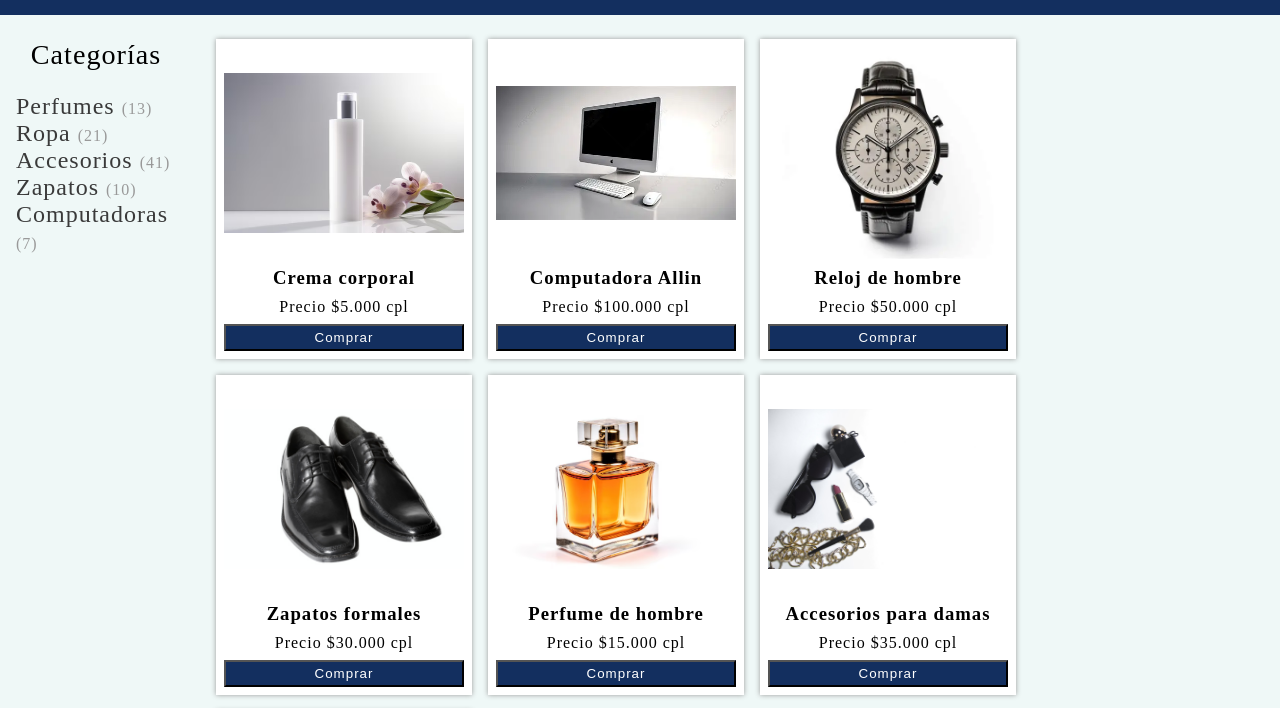
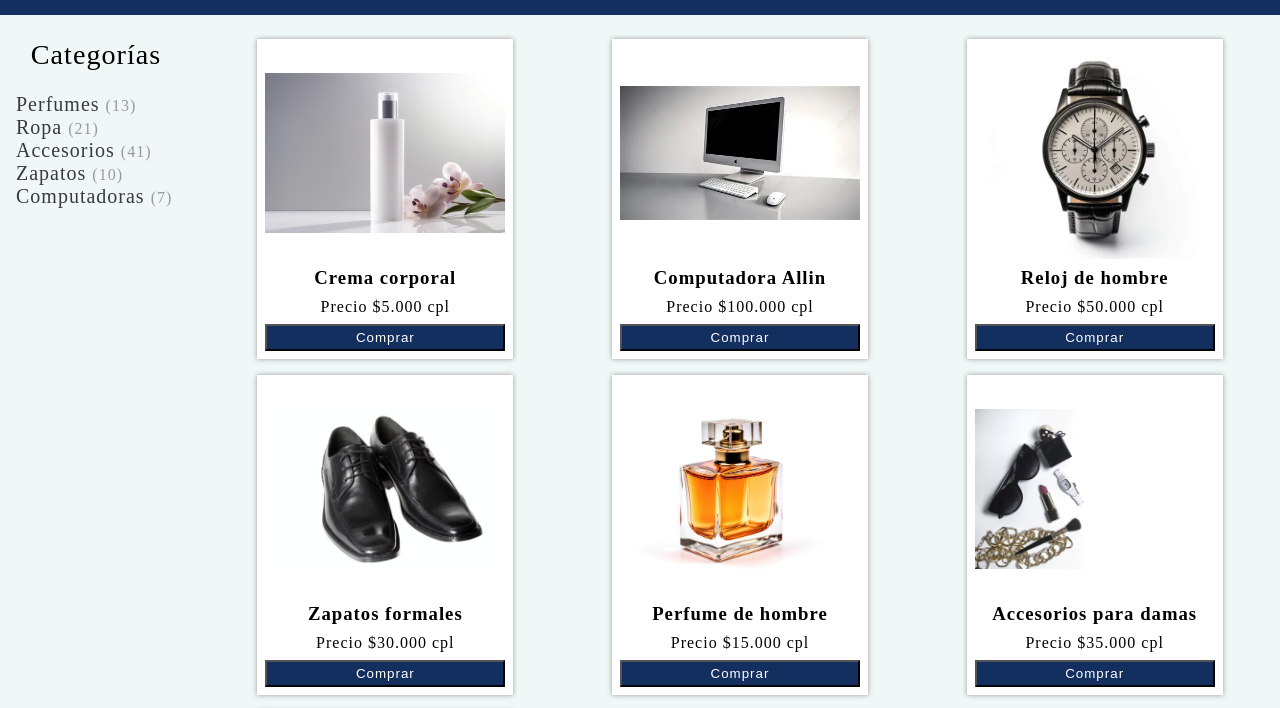
Before and after one commit to Adol-33/Desafio-e_commerce, a plain HTML site: page index.html in a window 1280 px wide. Shown: the part 49-757 px from the top of the page. Drawn offline with Linux system fonts and the light colour scheme.

Commit message:
fix: Arreglando seccion-productos

```diff
--- a/assets/css/style.css
+++ b/assets/css/style.css
@@ -1,4 +1,4 @@
-
+/* Estilos del Index.html */
 
 
 * {
@@ -11,11 +11,10 @@ li {list-style: none;}
 a{text-decoration: none;color: inherit;}
 
 html{background-color: red;}
+
 body {
     max-width: 100%;
     height: 100%;
-    /* font-family: '', ; */
-
     display: grid;
     grid-template-columns: 15% 1fr;
     grid-template-rows: 4em 1fr 3em;
@@ -24,9 +23,7 @@ body {
     "aside main"
     "footer footer" ;
     gap: .5em;
-
     background-color: #eff8f7;
-
 }
 
 .header {
@@ -40,7 +37,6 @@ body {
     display: flex;
     justify-content: center;
     align-items: center;
-    /* max-width: 100%; */
     height: 100%;
 }
 
@@ -52,47 +48,37 @@ body {
 
 .aside {
     grid-area: aside;
-
     display: flex;
     flex-direction: column;
     justify-content: flex-start;
     align-items: flex-start;
     gap: .5em;
     padding: 1em;
-
-
     height: calc(100dvh - 8em);
-    /* max-width: 100%; */
     letter-spacing: 1px;
 }
 
 .aside h2 {
     align-self: center;
-    /* max-width: 100%; */
     font-size:  max(16px, 2.2vmax);
     font-weight: normal;
     margin-bottom: .5em;
 }
 
-.aside a {
-    font-size: 3vmin;
-    color: #3a3a3a;
-}
+.aside a {font-size: 2.5vmin;color: #3a3a3a;}
 
 a:hover{color: #9b9b9b;}
 
-.aside span {
-    font-size: 2vmin;
-    color: #999;
-}
+.aside span {font-size: 2vmin;color: #999;}
 
 .main {grid-area: main;}
 
 .seccion-productos {
     height: 100%;
-    display: flex;
-    flex-wrap: wrap;
-    align-content: flex-start;
+    display: grid;
+    grid-template-columns: repeat(4, 1fr);
+    align-items: start;
+    justify-items: center;
     gap: 1em;
     padding: 1em;
 }
@@ -111,9 +97,7 @@ a:hover{color: #9b9b9b;}
     transition: all .5s ease;
 }
 
-.div-cart:hover{
-    transform: scale(1.1);
-}
+.div-cart:hover{transform: scale(1.1);}
 
 .div-img {
     width: 15em;
@@ -133,10 +117,12 @@ a:hover{color: #9b9b9b;}
     width: 100%;
     text-align: center;
 }
+
 .div-descripcion h3 {
     letter-spacing: 1px;
     margin-bottom: .5em;
 }
+
 .div-descripcion p {
     letter-spacing: 1px;
 }
@@ -157,23 +143,25 @@ button:hover{
 
 .footer {
     grid-area: footer;
-
     display: flex;
     justify-content: center;
     background-color: rgb(19, 47, 95);
     color: #FFF;
-
     max-width: 100vw;
 }
 
-.footer p {
-    font-size: 2.5vmin;
-    align-self: center;
-}
+.footer p {font-size: 2.5vmin;align-self: center;}
 
 /* --------------------------------------------- */
 /* MEDIA QUERYS */
 
+@media (max-width: 1309px) {
+    .seccion-productos {
+        grid-template-columns: repeat(3, 1fr);
+    }
+}
+
+/* -------------------------------- */
 @media (max-width: 1000px) {
     body, .aside {
         height: 100%;
@@ -181,14 +169,19 @@ button:hover{
     body {
         grid-template-columns: auto 1fr;
     }
+    .seccion-productos {
+        grid-template-columns: 1fr 1fr;
+    }
 }
 
+/* --------------------------------- */
 @media (max-width: 767px) {
     body {
         grid-template-columns: auto 1fr;
     }
     .seccion-productos {
-        justify-content: center;
+        grid-template-columns: 1fr;
+        /* justify-content: center; */
         width: auto;
 
     }
@@ -204,6 +197,7 @@ button:hover{
 
 }
 
+/* --------------------------------- */
 @media (max-width: 500px) {
     body {
         grid-template-columns: 1fr;
@@ -214,7 +208,6 @@ button:hover{
         "main"
         "footer";
         gap: 2em;
-
     }
     .navbar h1{
         font-size: 3vmax;
@@ -228,16 +221,13 @@ button:hover{
         align-items: center;
         gap: .5em;
         box-shadow: 0 2px 2px #a5a5a5;
-
     }
-
     .aside ul {
         width: 100%;
         display: flex;
         justify-content: space-between;
         align-items: center;
         padding: .2em;
-
     }
     .aside ul li a {
         width: 100%;
```
Also changed, not shown: index.html (+1 -0 lines).
